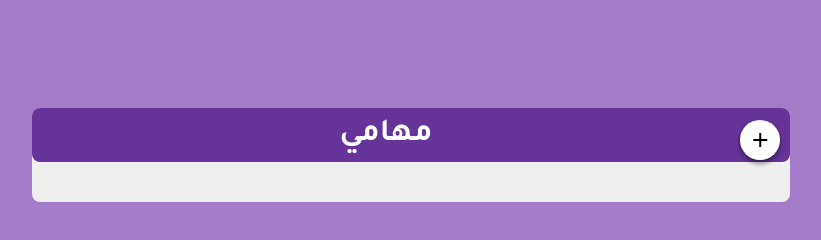
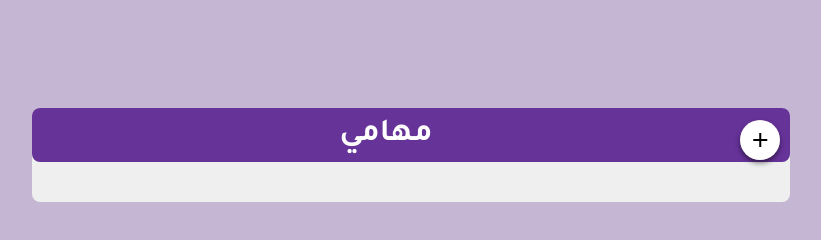
Before and after one commit to Hasan-Fati/TaskManger, a plain HTML site: page index.html in a window 1280 px wide. Shown: the whole page, without its empty margins (229-1050 px from the left). Drawn offline with nearby package versions, Linux system fonts and the light colour scheme.

Commit message:
change background color

```diff
--- a/index.html
+++ b/index.html
@@ -9,7 +9,7 @@
     <style>
         @import url('https://fonts.googleapis.com/css2?family=Open+Sans:ital,wght@0,300..800;1,300..800&family=Tajawal:wght@200;300;400;500;700;800;900&display=swap');
         body {
-            background-color: rgb(164, 124, 200);
+            background-color: rgb(197, 182, 211);
             font-family: 'tajawal', sans-serif;
         }
         .task {
```
